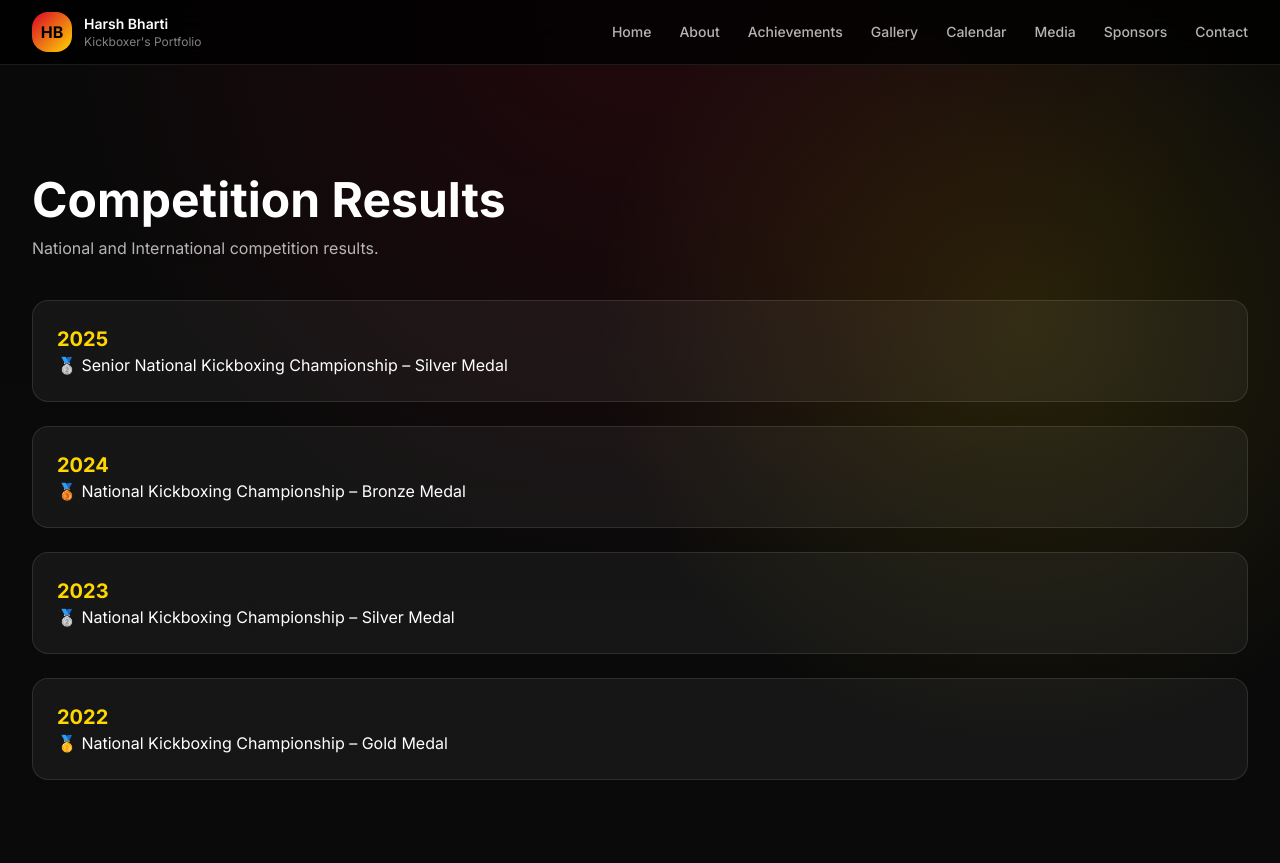
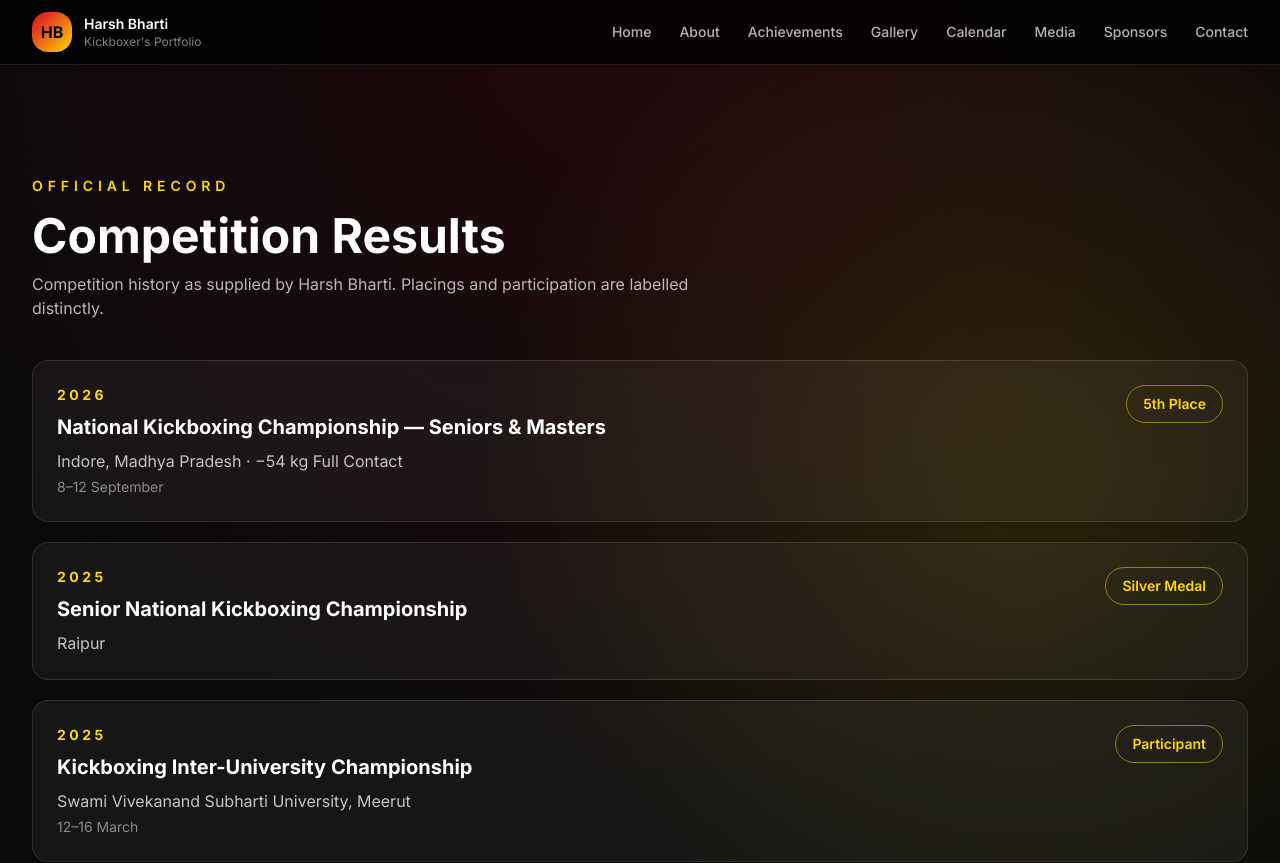
Before and after one commit to harshbharti55/kickboxer-harsh, a Next.js app: page /results in a window 1280 px wide. Shown: the top 863 px of the page. Built offline with nearby package versions, Linux system fonts and the light colour scheme.

Commit message:
Align results page with supplied competition record

```diff
--- a/app/results/page.tsx
+++ b/app/results/page.tsx
@@ -1,53 +1,26 @@
+import { competitionRecords } from "@/data/athlete";
+
 export default function ResultsPage() {
   return (
-    <main className="container-page py-24">
-      <h1 className="text-5xl font-bold text-white">
-        Competition Results
-      </h1>
-
-      <p className="mt-3 text-white/70">
-        National and International competition results.
-      </p>
-
-      <div className="mt-10 space-y-6">
-
-        <div className="rounded-2xl border border-white/10 bg-white/5 p-6">
-          <h2 className="text-xl font-bold text-gold">
-            2025
-          </h2>
-          <p className="text-white">
-            🥈 Senior National Kickboxing Championship – Silver Medal
-          </p>
-        </div>
-
-        <div className="rounded-2xl border border-white/10 bg-white/5 p-6">
-          <h2 className="text-xl font-bold text-gold">
-            2024
-          </h2>
-          <p className="text-white">
-            🥉 National Kickboxing Championship – Bronze Medal
-          </p>
-        </div>
-
-        <div className="rounded-2xl border border-white/10 bg-white/5 p-6">
-          <h2 className="text-xl font-bold text-gold">
-            2023
-          </h2>
-          <p className="text-white">
-            🥈 National Kickboxing Championship – Silver Medal
-          </p>
-        </div>
-
-        <div className="rounded-2xl border border-white/10 bg-white/5 p-6">
-          <h2 className="text-xl font-bold text-gold">
-            2022
-          </h2>
-          <p className="text-white">
-            🥇 National Kickboxing Championship – Gold Medal
-          </p>
-        </div>
-
-      </div>
+    <main className="container-page min-h-screen py-24">
+      <p className="text-sm font-semibold uppercase tracking-[0.35em] text-gold">Official record</p>
+      <h1 className="mt-4 text-5xl font-bold text-white">Competition Results</h1>
+      <p className="mt-3 max-w-2xl text-white/70">Competition history as supplied by Harsh Bharti. Placings and participation are labelled distinctly.</p>
+      <ol className="mt-10 space-y-5">
+        {competitionRecords.map((record) => (
+          <li key={`${record.year}-${record.event}`} className="rounded-2xl border border-white/10 bg-white/5 p-6">
+            <div className="flex flex-wrap items-start justify-between gap-4">
+              <div>
+                <p className="text-sm font-bold uppercase tracking-[0.25em] text-gold">{record.year}</p>
+                <h2 className="mt-2 text-xl font-bold text-white">{record.event}</h2>
+                <p className="mt-2 text-white/75">{record.location}{record.category ? ` · ${record.category}` : ""}</p>
+                {record.date ? <p className="mt-1 text-sm text-white/50">{record.date}</p> : null}
+              </div>
+              <span className="rounded-full border border-gold/50 px-4 py-2 text-sm font-semibold text-gold">{record.headline}</span>
+            </div>
+          </li>
+        ))}
+      </ol>
     </main>
   );
 }
```
